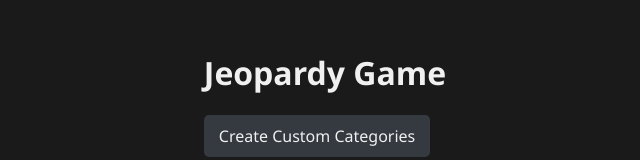
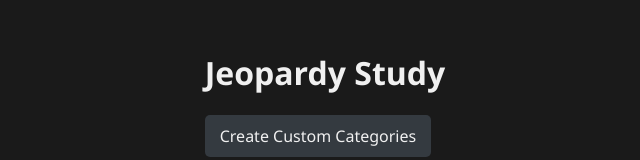
Before and after one commit to weaponxd253/jeapordyStudy, a plain HTML site: page index.html in a window 1280 px wide. Shown: the part 174-334 px from the top of the page, without its empty margins (315-955 px from the left). Drawn offline with nearby package versions, Linux system fonts and the light colour scheme.

Commit message:
minor updates

```diff
--- a/index.html
+++ b/index.html
@@ -3,13 +3,13 @@
 <head>
     <meta charset="UTF-8">
     <meta name="viewport" content="width=device-width, initial-scale=1.0">
-    <title>Jeopardy Game</title>
+    <title>Jeopardy Study</title>
     <link rel="stylesheet" href="style.css">
     <script src="https://cdnjs.cloudflare.com/ajax/libs/gsap/3.9.1/gsap.min.js"></script>
 </head>
 <body>
     <header>
-        <h1>Jeopardy Game</h1>
+        <h1>Jeopardy Study</h1>
         <nav>
             <a href="create-category.html" class="button-link">Create Custom Categories</a>
         </nav>
```
